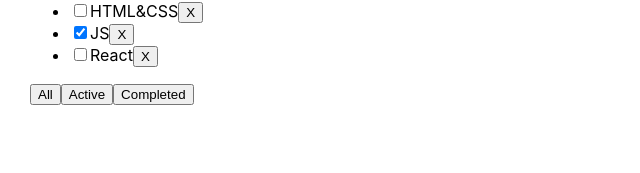
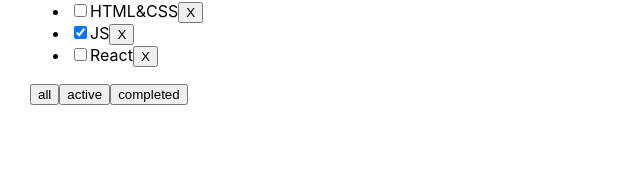
Before and after one commit to Grammeri/TDL_updated_1, a React (Create React App) app: page / in a window 1280 px wide. Shown: the part 127-300 px from the top of the page, without its empty margins (0-640 px from the left). Built offline with nearby package versions, Linux system fonts and the light colour scheme.

Commit message:
FilterButton as aseparate components

```diff
--- /dev/null
+++ b/src/Components/Button.tsx
@@ -0,0 +1,17 @@
+import React from 'react';
+import {FilterType} from "../Todolist";
+
+type ButtonPropsType = {
+    callback:(value:FilterType)=>void
+    name:FilterType
+}
+
+export const Button = (props:ButtonPropsType) => {
+    const onClickHandler = () => {
+        props.callback(props.name)
+    }
+
+    return (
+        <button onClick={onClickHandler}>{props.name}</button>
+    );
+};
--- a/src/Todolist.tsx
+++ b/src/Todolist.tsx
@@ -1,4 +1,5 @@
 import React, {ChangeEvent, KeyboardEvent} from "react";
+import {Button} from "./Components/Button";
 
 export type PropsType = {
     title?:string
@@ -20,15 +21,13 @@
 export const Todolist = (props:PropsType) => {
 
     const onTextChangeHandler = (e:ChangeEvent<HTMLInputElement>)=>{setTaskTitle(e.currentTarget.value)}
-    const onKeyPressHandler = (e:KeyboardEvent<HTMLInputElement>)=>{if(e.charCode===13){
+    const onKeyPressHandler = (e:KeyboardEvent<HTMLInputElement>)=>{if(e.key==="Enter"){
         props.addTask(taskTitle)
         setTaskTitle("")
     }}
     const addTask = () => {props.addTask(taskTitle)
     setTaskTitle("")}
-    const onFilterBtnClick = (value:FilterType)=>{props.filterChange(value)}
-    /*const onCompletedBtnClick = () =>{props.filterChange("completed")}
-    const onActiveBtnClick = () =>{props.filterChange("active")}*/
+
 
     let [taskTitle, setTaskTitle]=React.useState("")
     return (
@@ -53,9 +52,13 @@
                     })}
                 </ul>
                 <div>
-                    <button onClick={()=>{onFilterBtnClick("all")}}>All</button>
-                    <button onClick={()=>onFilterBtnClick("active")}>Active</button>
-                    <button onClick={()=>onFilterBtnClick("completed")}>Completed</button>
+                    <Button name={"all"} callback={props.filterChange}/>
+                    <Button name={"active"} callback={props.filterChange}/>
+                    <Button name={"completed"} callback={props.filterChange}/>
+
+{/*                    <button onClick={()=>{props.filterChange("all")}}>All</button>
+                    <button onClick={()=>{props.filterChange("active")}}>Active</button>
+                    <button onClick={()=>{props.filterChange("completed")}}>Completed</button>*/}
                 </div>
             </div>
         </div>
```
